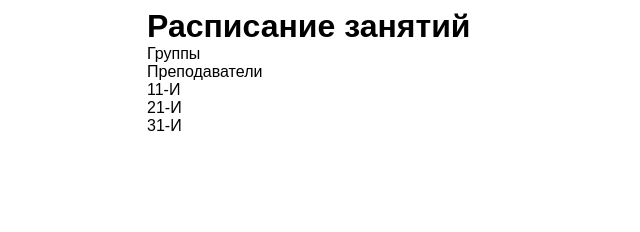
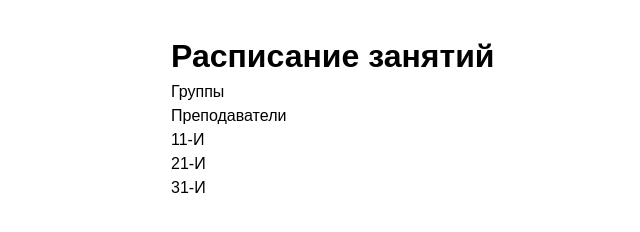
Before and after one commit to HolodokGit/schedule-module-v1, a plain HTML site: page src/schedule.html in a window 1280 px wide. Shown: the whole page, without its empty margins (13-653 px from the left). Drawn offline with Linux system fonts and the light colour scheme; a web font is replaced by a local one.

Commit message:
style: add base styles for sched-root

```diff
--- a/src/css/schedule.css
+++ b/src/css/schedule.css
@@ -33,5 +33,13 @@
     width: 100%;
     max-width: 960px;
     margin: 0 auto;
+    padding: var(--sched-space-lg);
+
     font-family: var(--sched-font-family);
+    font-size: var(--sched-font-size-base);
+    line-height: var(--sched-line-height);
+    color: var(--sched-color-text);
+    background-color: var(--sched-color-bg);
+
+    color-scheme: light;
 }
```
